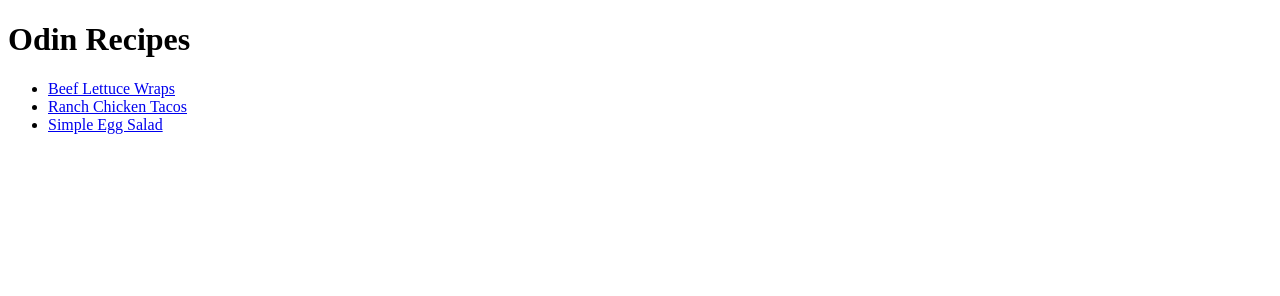
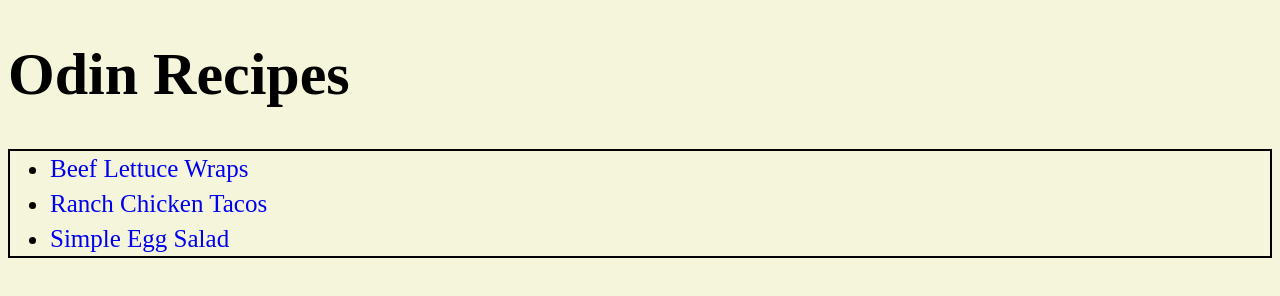
Before and after one commit to SaabirMuridi/odin-recipes, a plain HTML site: page index.html in a window 1280 px wide. Drawn offline with Linux system fonts and the light colour scheme.

Commit message:
Added style sheet to change appearance of index
added a background color, border around links, underline links when
hovering, and font size

```diff
--- a/index.html
+++ b/index.html
@@ -4,6 +4,7 @@
     <head>
         <meta charset="UTF-8">
         <title>Odin Recipes</title>
+        <link rel="stylesheet" href="style.css">
     </head>
 
     <body>
--- /dev/null
+++ b/style.css
@@ -0,0 +1,23 @@
+h1{
+    font-size: 60px;
+}
+
+body{
+    background-color: beige;
+
+}
+
+body ul{
+    border: 2px solid black;
+    font-size: 25px;
+    line-height: 35px;
+
+}
+
+a{
+    text-decoration: none;
+}
+
+a:hover{
+    text-decoration: underline;
+}
```
